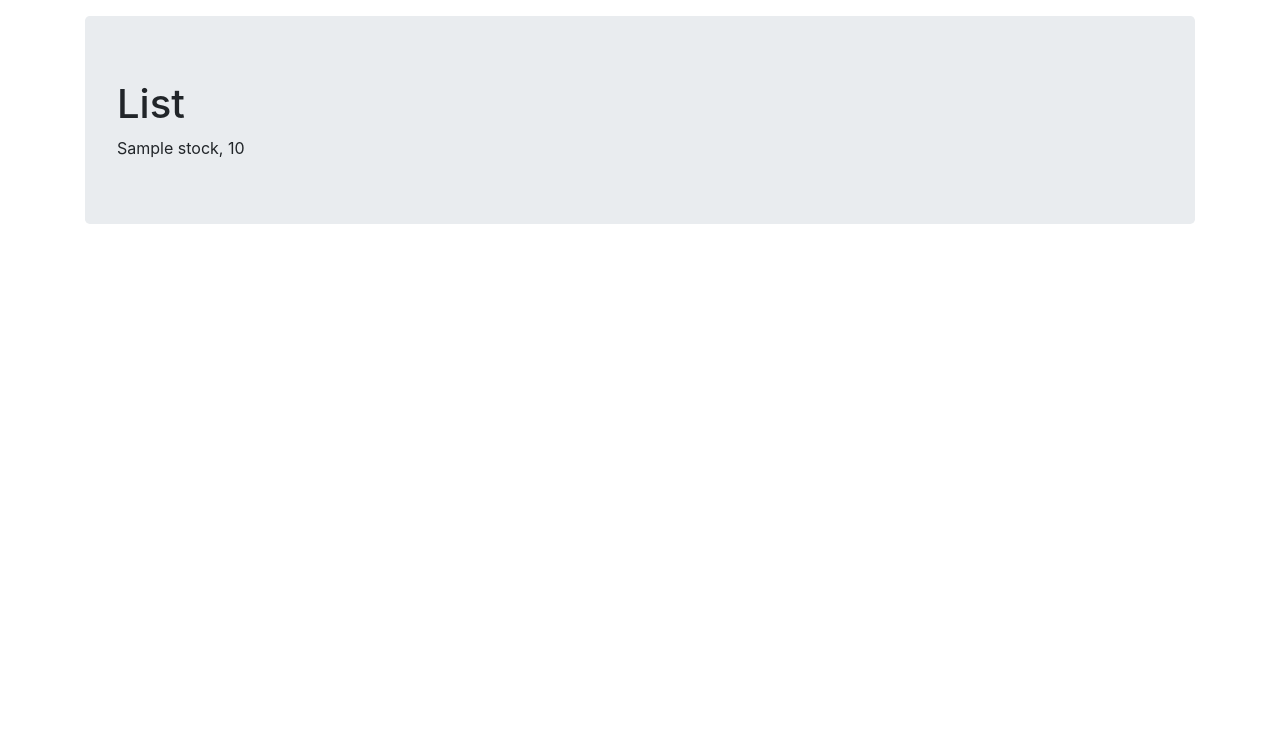
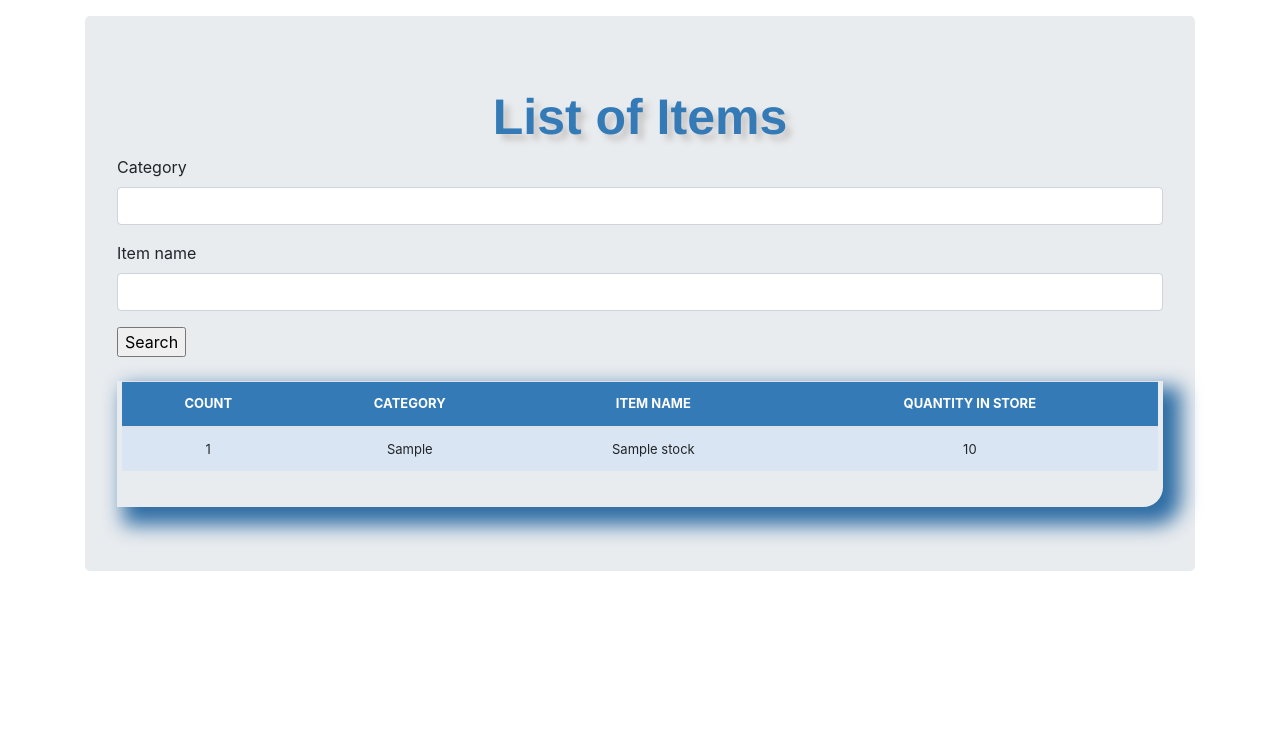
Before and after one commit to AshishMhrzn10/Store-management, a Django app: page /list_items/ in a window 1280 px wide. Shown: the part 56-803 px from the top of the page. Run offline with Django 3.2, Linux system fonts and the light colour scheme; tables that the repository leaves empty hold one stand-in row (values such as "Sample post"); some libraries are stand-ins or nearby versions.

Commit message:
Search form

```diff
--- a/stockmanagement/forms.py
+++ b/stockmanagement/forms.py
@@ -6,3 +6,24 @@ class StockCreateForm(forms.ModelForm):
     class Meta:
         model = Stock
         fields = ['category', 'item_name', 'quantity']
+
+    def clean_category(self):
+        category = self.cleaned_data.get('category')
+        if not category:
+            raise forms.ValidationError('This field is required')
+        for instance in Stock.objects.all():
+            if instance.category == category:
+                raise forms.ValidationError(category + ' is already taken.')
+        return category
+
+    def clean_item_name(self):
+        item_name = self.cleaned_data.get('item_name')
+        if not item_name:
+            raise forms.ValidationError('This field is required')
+        return item_name
+
+
+class StockSearchForm(forms.ModelForm):
+    class Meta:
+        model = Stock
+        fields = ['category', 'item_name']
--- a/stockmanagement/models.py
+++ b/stockmanagement/models.py
@@ -2,9 +2,9 @@ from django.db import models
 
 
 class Stock(models.Model):
-    category = models.CharField(max_length=50, blank=False, null=True)
-    item_name = models.CharField(max_length=50, blank=False, null=True)
-    quantity = models.IntegerField(default='0', blank=True, null=True)
+    category = models.CharField(max_length=50, blank=True, null=True)
+    item_name = models.CharField(max_length=50, blank=True, null=True)
+    quantity = models.IntegerField(default='0', blank=False, null=True)
     receive_quantity = models.IntegerField(default='0', blank=True, null=True)
     receive_by = models.CharField(max_length=50, blank=True, null=True)
     issue_quantity = models.IntegerField(default='0', blank=True, null=True)
--- a/stockmanagement/static/css/stylesheet.css
+++ b/stockmanagement/static/css/stylesheet.css
@@ -1,3 +1,45 @@
-body{
-    background-color: #34eb6b;
+body {
+  background-color: #34eb6b;
 }
+/*Align the title to the center of the page*/
+.table {
+  font-size: 13px;
+  text-align: center;
+  width: 95%;
+  margin: auto;
+  text-align: center;
+}
+
+/*Make alternating colors for the table rows*/
+.table tr:nth-child(odd) {
+  background: #b8cae4;
+}
+
+.table tr:nth-child(even) {
+  background: #dae5f4;
+}
+
+th {
+  background-color: #337ab7;
+  color: white;
+}
+
+.display_table {
+  border-bottom-right-radius: 20px;
+  /*border-bottom-left-radius: 20px;*/
+  padding-left: 5px;
+  padding-right: 5px;
+  padding-bottom: 20px;
+  box-shadow: 12px 12px 20px 6px #2e6da4;
+}
+
+.header {
+  font-family: helvetica;
+  color: #337ab7;
+  font-size: 50px;
+  text-align: center;
+  width: 100%;
+  text-shadow: 6px 6px 6px #c9c6c6;
+  display: block;
+  font-weight: bolder;
+}
--- a/stockmanagement/templates/list_items.html
+++ b/stockmanagement/templates/list_items.html
@@ -1,4 +1,4 @@
-{% load static %}
+{% load static %} {% load crispy_forms_tags %}
 <!DOCTYPE html>
 <html lang="en">
   <head>
@@ -46,10 +46,32 @@
     {% include 'navbar.html' %}
     <main role="main" class="container">
       <div class="jumbotron">
-        <h1>{{title}}</h1>
-        {% for instance in queryset %} {{instance.item_name}},
-        {{instance.quantity}}<br />
-        {% endfor %}
+        <div class="header">{{header}}</div>
+        <form method="POST" action="">
+          {% csrf_token %} {{form|crispy}}
+          <input type="submit" value="Search" />
+        </form>
+        <br />
+        <div class="display_table">
+          <table class="table">
+            <thead>
+              <tr>
+                <th>COUNT</th>
+                <th>CATEGORY</th>
+                <th>ITEM NAME</th>
+                <th>QUANTITY IN STORE</th>
+              </tr>
+              {% for instance in queryset %}
+              <tr>
+                <td>{{forloop.counter}}</td>
+                <td>{{instance.category}}</td>
+                <td>{{instance.item_name}}</td>
+                <td>{{instance.quantity}}</td>
+              </tr>
+              {% endfor %}
+            </thead>
+          </table>
+        </div>
       </div>
     </main>
     <script
--- a/stockmanagement/views.py
+++ b/stockmanagement/views.py
@@ -1,6 +1,6 @@
 from django.shortcuts import render, redirect
 from .models import Stock
-from.forms import StockCreateForm
+from.forms import StockCreateForm, StockSearchForm
 
 
 def home(request):
@@ -12,10 +12,15 @@ def home(request):
 
 
 def list_item(request):
-    title = "List"
-    queryset = Stock.objects.all()
+    header = "List of Items"
+    form = StockSearchForm(request.POST or None)
+    if request.method == 'POST':
+        queryset = Stock.objects.filter(category__icontains=form['category'].value(), item_name__icontains=form['item_name'].value())
+    else:
+        queryset = Stock.objects.all()
     context = {
-        'title': title,
+        "form": form,
+        'header': header,
         'queryset': queryset
     }
     return render(request, 'list_items.html', context)
```
Also changed, not shown: stockmanagement/migrations/0002_auto_20201012_0523.py (added).
